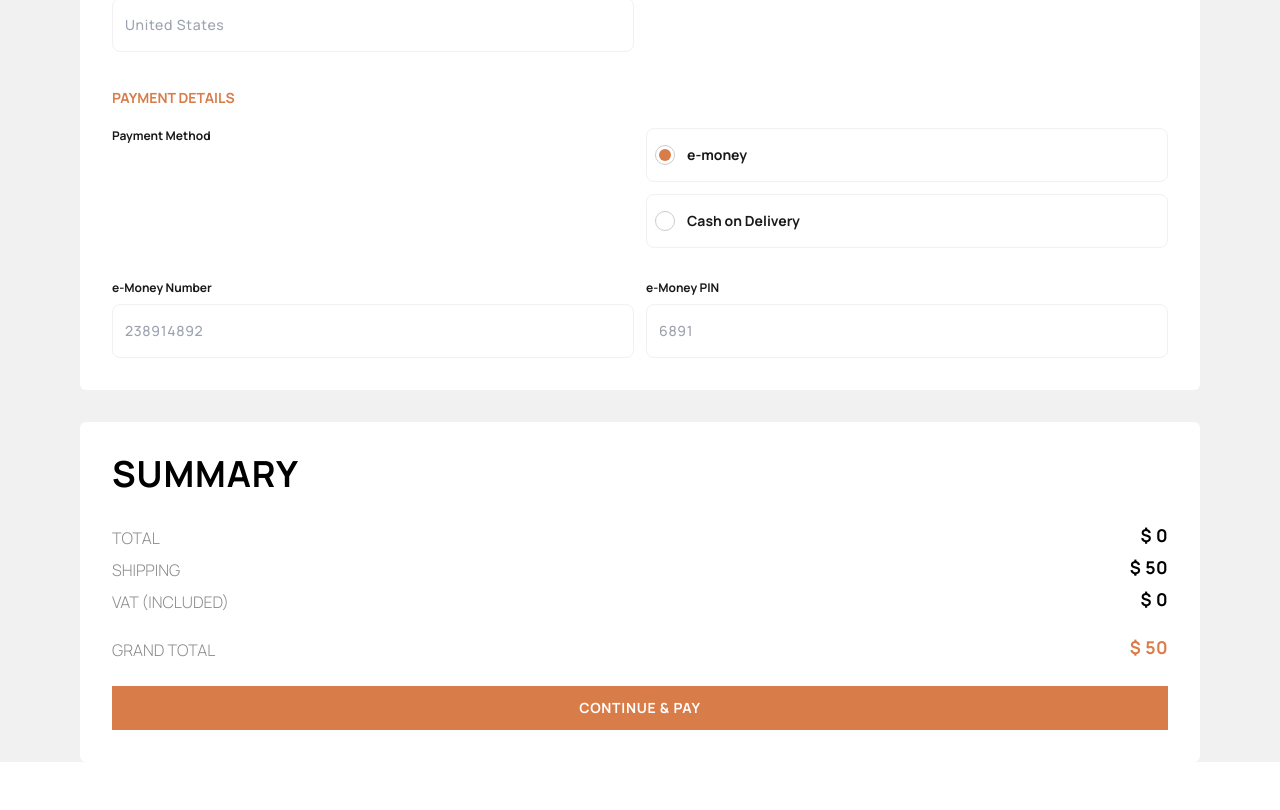
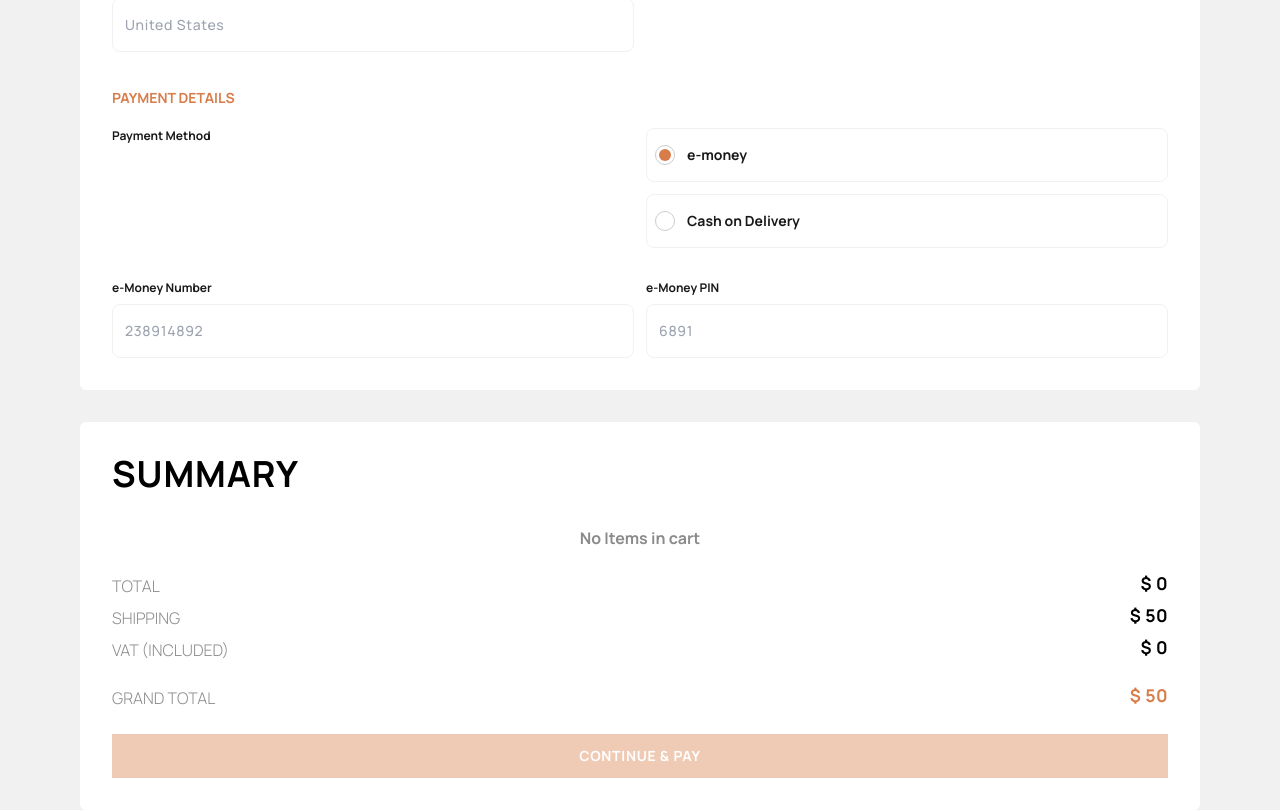
Before and after one commit to elghanbibadr/autophileEcommerce, a React (Vite) app: page /checkout in a window 1280 px wide. Shown: the part 750-1560 px from the top of the page. Before the commit the page ends 1512 px from the top, so only its background shows below. Built offline with nearby package versions, Linux system fonts and the light colour scheme.

Commit message:
add the continue and pay button and disable it when the items in card empty

```diff
--- a/src/pages/checkout/Checkout.jsx
+++ b/src/pages/checkout/Checkout.jsx
@@ -102,7 +102,8 @@ const Checkout = () => {
 
           <div className='bg-white  p-8 rounded-md mt-8'>
             <h3 className='text-black mb-8 font-bold'>SUMMARY</h3>
-                 {addedItemsToCard.map(({cartImage,id,quantity,price,shortName})=>{
+            { addedItemsToCard.length===0 &&  <p className='text-paleBlack font-bold text-center mb-6'>No Items in cart</p>}
+                 { addedItemsToCard.length!==0 && addedItemsToCard.map(({cartImage,id,quantity,price,shortName})=>{
 
             return  <div key={id} className='flex justify-between items-center'>
                <div className='flex items-center  my-6'>
@@ -134,8 +135,7 @@ const Checkout = () => {
           <p className='text-paleBlack '>GRAND TOTAL</p>
           <h4 className='text-orange font-bold '>$ {total + total *0.01+50 + total*0.001}</h4>
         </div>
-
-                <Btn  className='bg-orange text-white w-full  mt-6'   text="CONTINUE & PAY"/>
+                <Btn  className={`${addedItemsToCard.length===0 ? "  bg-opacity-40 cursor-not-allowed":"bg-opacity-100 "} bg-orange disabled text-white w-full mt-6`}    text="CONTINUE & PAY"/>
           </div>
     </Container>
   )
```
Also changed, not shown: src/index.css (line endings or trailing spaces).
